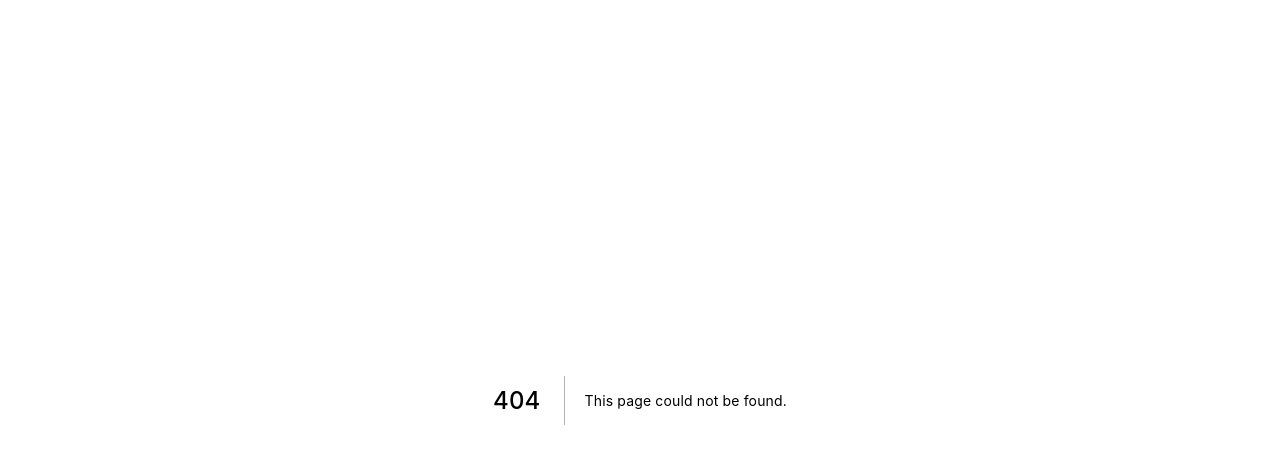
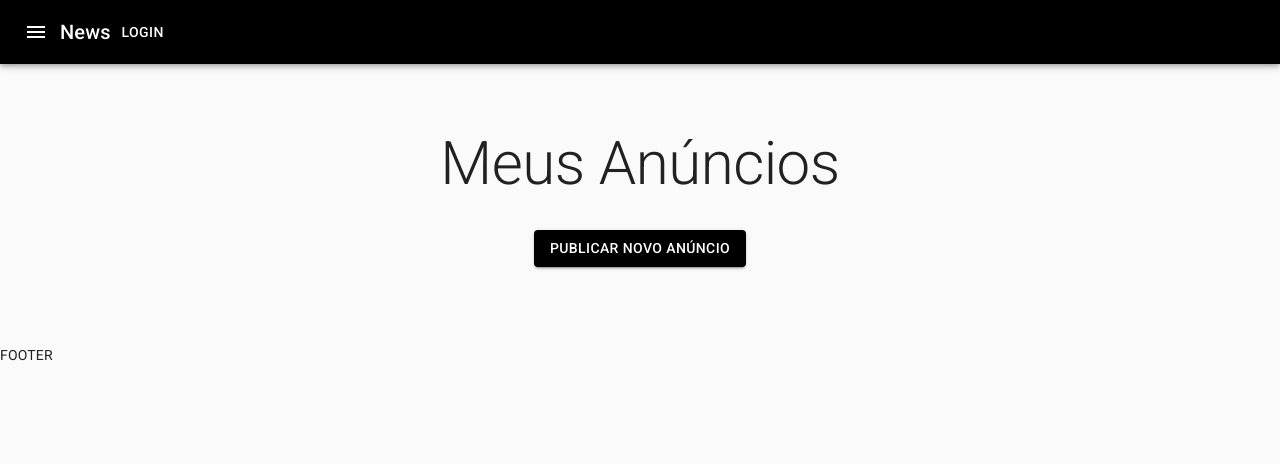
Before and after one commit to RafaPalau/anunx, a Next.js app: page /user/dashboard in a window 1280 px wide. Before the commit this address had no page. Shown: the top 464 px of the page. Built offline with nearby package versions, Linux system fonts and the light colour scheme.

Commit message:
aula 03 Header, Template Default e início da Dashboard

```diff
--- a/pages/index.js
+++ /dev/null
@@ -1,6 +0,0 @@
-
-export default function Home() {
-  return (
-    <div>Index</div>
-  )
-}
--- /dev/null
+++ b/pages/user/dashboard.js
@@ -0,0 +1,33 @@
+import { Button, Container, Typography } from "@material-ui/core";
+import { makeStyles } from "@material-ui/core";
+import TemplateDefault from "../../src/templates/Default";
+
+const useStyles = makeStyles((theme) => ({
+  container: {
+    padding: theme.spacing(8, 0, 6),
+  },
+  buttonAdd: {
+    margin: "30px auto",
+    display: "block",
+  },
+}));
+
+export default function Home() {
+  const classes = useStyles();
+  return (
+    <TemplateDefault>
+      <Container maxWidth='sm' className={classes.container}>
+        <Typography variant='h2' component='h1' align='center'>
+          Meus Anúncios
+        </Typography>
+        <Button
+          variant='contained'
+          color='primary'
+          className={classes.buttonAdd}
+        >
+          Publicar Novo Anúncio
+        </Button>
+      </Container>
+    </TemplateDefault>
+  );
+}
--- /dev/null
+++ b/src/components/Header.js
@@ -0,0 +1,35 @@
+import * as React from "react";
+import {
+  AppBar,
+  Box,
+  Toolbar,
+  Typography,
+  Button,
+  IconButton,
+} from "@material-ui/core";
+
+import MenuIcon from "@material-ui/icons/Menu";
+
+export default function ButtonAppBar() {
+  return (
+    <Box sx={{ flexGrow: 1 }}>
+      <AppBar position='static'>
+        <Toolbar>
+          <IconButton
+            size='large'
+            edge='start'
+            color='inherit'
+            aria-label='menu'
+            sx={{ mr: 2 }}
+          >
+            <MenuIcon />
+          </IconButton>
+          <Typography variant='h6' component='div' sx={{ flexGrow: 1 }}>
+            News
+          </Typography>
+          <Button color='inherit'>Login</Button>
+        </Toolbar>
+      </AppBar>
+    </Box>
+  );
+}
--- /dev/null
+++ b/src/templates/Default.js
@@ -0,0 +1,11 @@
+import Header from '../components/Header'
+const Default = ({children}) => {
+  return (
+<>
+<Header />
+{children}
+<footer>FOOTER</footer>
+</>
+  )
+}
+export default Default
```
